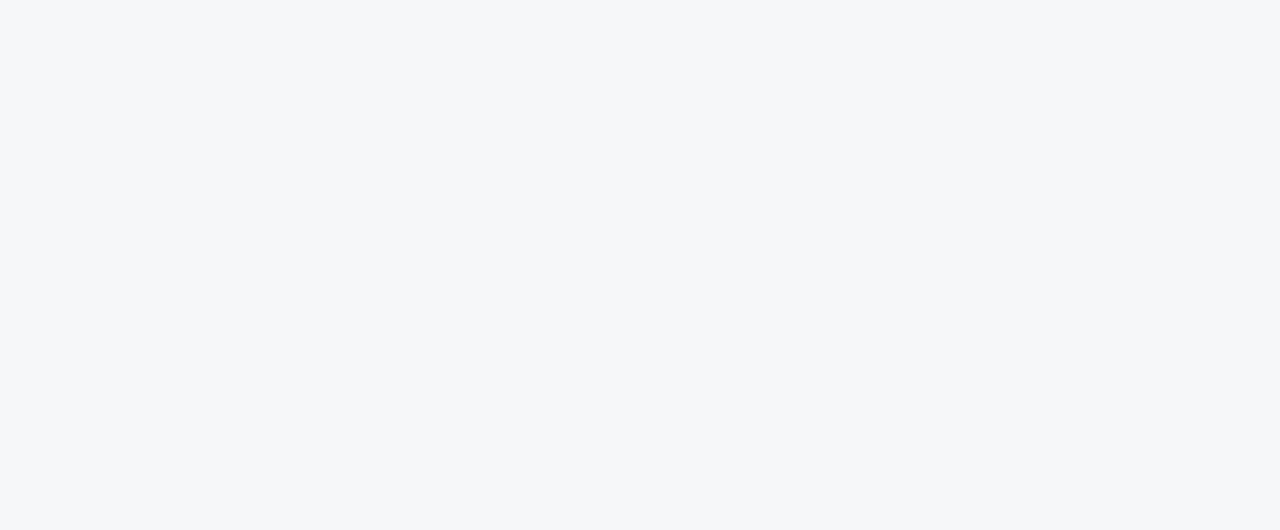
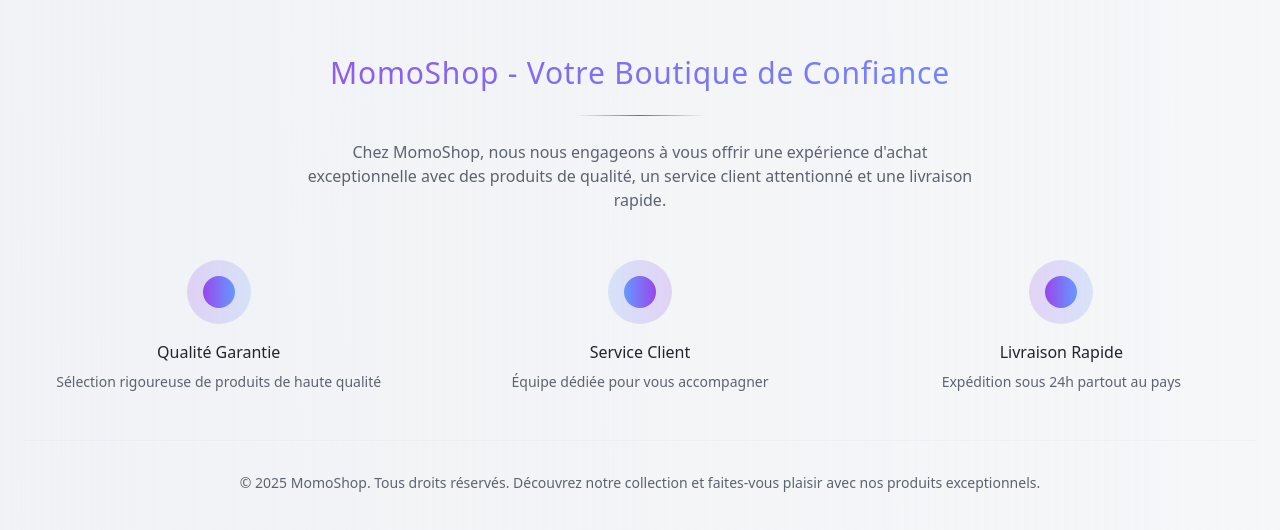
Before and after one commit to coolio89/chat-shop-easy, a React (Vite) app: page / in a window 1280 px wide. Shown: the part 1680-2210 px from the top of the page. Before the commit the page ends 1502 px from the top, so only its background shows below. Built offline with nearby package versions, Linux system fonts and the light colour scheme; no server answers; the database is empty.

Commit message:
Fix dark mode and add footer

```diff
--- a/src/App.tsx
+++ b/src/App.tsx
@@ -14,7 +14,7 @@ import ProtectedRoute from "./components/ProtectedRoute";
 
 function App() {
   return (
-    <ThemeProvider defaultTheme="light" storageKey="vite-ui-theme">
+    <ThemeProvider attribute="class" defaultTheme="system" enableSystem storageKey="momoshop-ui-theme">
       <TooltipProvider>
         <AuthProvider>
           <Toaster />
--- a/src/pages/Index.tsx
+++ b/src/pages/Index.tsx
@@ -62,10 +62,10 @@ const Index = () => {
           <div className="container mx-auto px-6 py-20 relative">
             <div className="text-center max-w-4xl mx-auto">
               <h1 className="text-5xl md:text-6xl font-light tracking-wide mb-6 bg-gradient-to-r from-primary via-accent to-primary bg-clip-text text-transparent animate-fade-in">
-                Découvrez notre Collection
+                Découvrez notre Collection MomoShop
               </h1>
               <p className="text-xl text-muted-foreground font-light mb-8 max-w-2xl mx-auto animate-fade-in-up" style={{ animationDelay: '0.2s' }}>
-                Une sélection soignée de produits exceptionnels pour sublimer votre quotidien
+                Une boutique moderne avec une sélection soignée de produits de qualité pour tous vos besoins. Explorez nos catégories et trouvez exactement ce que vous cherchez.
               </p>
               <div className="flex items-center justify-center gap-4 animate-scale-in" style={{ animationDelay: '0.4s' }}>
                 <div className="flex items-center gap-2 px-6 py-3 bg-gradient-to-r from-primary/10 to-accent/10 border border-primary/20 rounded-full backdrop-blur-sm">
@@ -132,6 +132,53 @@ const Index = () => {
             </div>
           )}
         </main>
+
+        {/* Footer Section MomoShop */}
+        <footer className="bg-gradient-to-r from-muted/50 to-background border-t border-border/30 mt-20">
+          <div className="container mx-auto px-6 py-16">
+            <div className="text-center mb-12">
+              <h3 className="text-3xl font-light tracking-wide mb-6 bg-gradient-to-r from-primary to-accent bg-clip-text text-transparent">
+                MomoShop - Votre Boutique de Confiance
+              </h3>
+              <div className="w-32 h-px bg-gradient-to-r from-transparent via-primary to-transparent mx-auto mb-6"></div>
+              <p className="text-muted-foreground font-light max-w-2xl mx-auto">
+                Chez MomoShop, nous nous engageons à vous offrir une expérience d'achat exceptionnelle avec des produits de qualité, un service client attentionné et une livraison rapide.
+              </p>
+            </div>
+
+            <div className="grid grid-cols-1 md:grid-cols-3 gap-8 mb-12">
+              <div className="text-center">
+                <div className="w-16 h-16 bg-gradient-to-r from-primary/20 to-accent/20 rounded-full flex items-center justify-center mx-auto mb-4">
+                  <div className="w-8 h-8 bg-gradient-to-r from-primary to-accent rounded-full"></div>
+                </div>
+                <h4 className="font-medium mb-2 text-foreground">Qualité Garantie</h4>
+                <p className="text-sm text-muted-foreground">Sélection rigoureuse de produits de haute qualité</p>
+              </div>
+
+              <div className="text-center">
+                <div className="w-16 h-16 bg-gradient-to-r from-accent/20 to-primary/20 rounded-full flex items-center justify-center mx-auto mb-4">
+                  <div className="w-8 h-8 bg-gradient-to-r from-accent to-primary rounded-full"></div>
+                </div>
+                <h4 className="font-medium mb-2 text-foreground">Service Client</h4>
+                <p className="text-sm text-muted-foreground">Équipe dédiée pour vous accompagner</p>
+              </div>
+
+              <div className="text-center">
+                <div className="w-16 h-16 bg-gradient-to-r from-primary/20 to-accent/20 rounded-full flex items-center justify-center mx-auto mb-4">
+                  <div className="w-8 h-8 bg-gradient-to-r from-primary to-accent rounded-full"></div>
+                </div>
+                <h4 className="font-medium mb-2 text-foreground">Livraison Rapide</h4>
+                <p className="text-sm text-muted-foreground">Expédition sous 24h partout au pays</p>
+              </div>
+            </div>
+
+            <div className="text-center border-t border-border/30 pt-8">
+              <p className="text-sm text-muted-foreground">
+                © 2025 MomoShop. Tous droits réservés. Découvrez notre collection et faites-vous plaisir avec nos produits exceptionnels.
+              </p>
+            </div>
+          </div>
+        </footer>
       </div>
     </div>
   );
```
